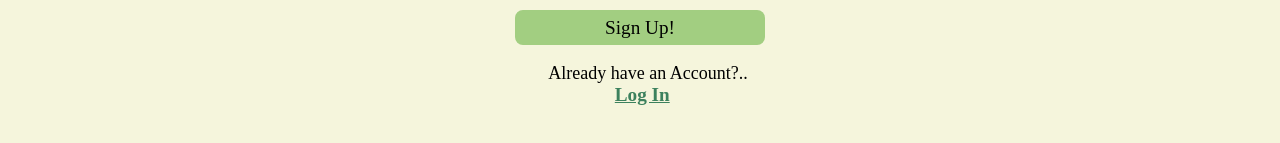
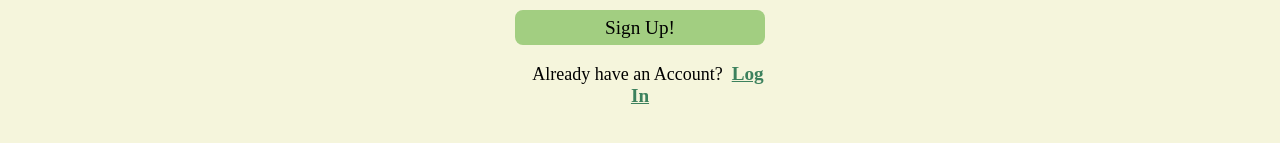
Before and after one commit to ritvi12/GrowthLink-Orbital24, a React (Create React App) app in the folder growthlink/: page /signUp in a window 1280 px wide. Shown: the part 415-558 px from the top of the page. Built offline with nearby package versions, Linux system fonts and the light colour scheme; no server answers; the database is empty.

Commit message:
signup edit

```diff
--- a/growthlink/src/components/SignUp.js
+++ b/growthlink/src/components/SignUp.js
@@ -37,7 +37,7 @@ const SignUp = () => {
             <button>Sign Up!</button>
         </form>
         <br/>
-        <span> Already have an Account?.. &nbsp;</span>
+        <span> Already have an Account? &nbsp;</span>
         <NavLink to ='/logIn'>Log In</NavLink>
       </div>
     </div>
```
